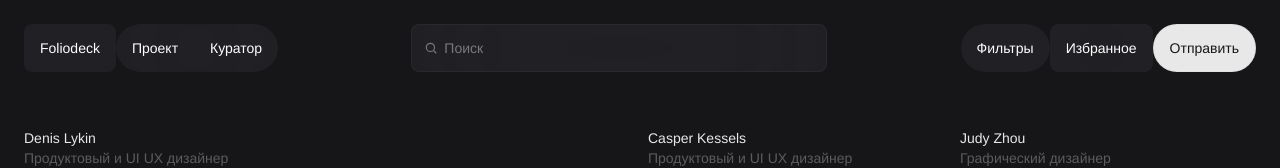
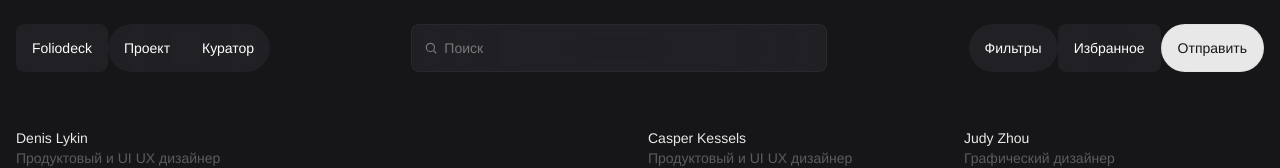
Before and after one commit to mariyork13/foliodeck-app, a Next.js app: page / in a window 1280 px wide. Shown: the top 168 px of the page. Built offline with nearby package versions, Linux system fonts and the light colour scheme.

Commit message:
Set consistent 16px side padding across header and gallery

```diff
--- a/src/components/gallery.tsx
+++ b/src/components/gallery.tsx
@@ -17,7 +17,7 @@ export function Gallery({ curators }: { curators: Curator[] }) {
   const rows = useMemo(() => chunkIntoRows(filtered), [filtered]);
 
   return (
-    <section className="mx-auto max-w-[1920px] px-5 pb-24 pt-8 sm:px-6">
+    <section className="mx-auto max-w-[1920px] px-4 pb-24 pt-8">
       {rows.length > 0 ? (
         <div className="flex flex-col gap-[100px]">
           {rows.map(({ template, cells }, i) => (
--- a/src/components/site-header.tsx
+++ b/src/components/site-header.tsx
@@ -24,7 +24,7 @@ export function SiteHeader() {
 
   return (
     <header className="sticky top-0 z-50">
-      <div className={`mx-auto flex ${HEADER_H} max-w-[1920px] items-center gap-4 px-5 sm:px-6`}>
+      <div className={`mx-auto flex ${HEADER_H} max-w-[1920px] items-center gap-4 px-4`}>
         <div className={`flex ${ROW_H} shrink-0 items-center`}>
           <Link
             href="/"
```
